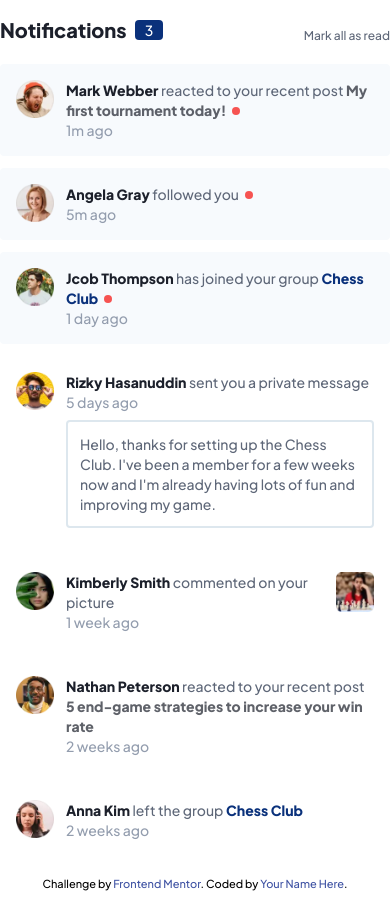
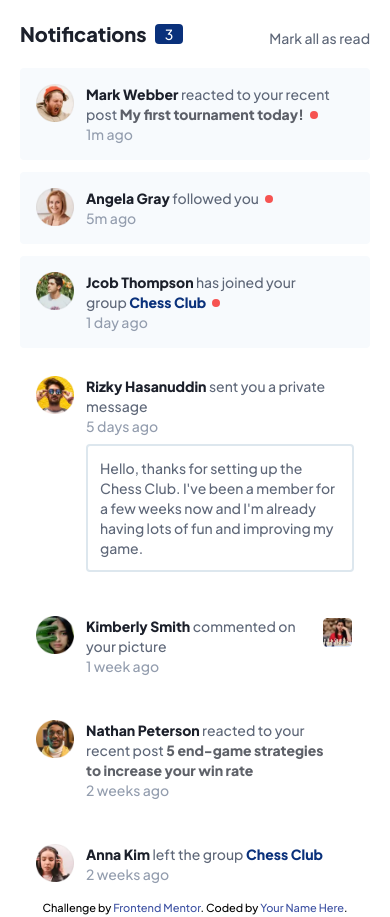
Before and after one commit to Saga-sanga/notifications-page, a React (Vite) app: page / in a window 390 px wide. Before the commit the page ends 893 px from the top, so only its background shows below. Built offline with nearby package versions, Linux system fonts and the light colour scheme.

Commit message:
feat: Make design responsive. Add active states.

```diff
--- a/src/App.tsx
+++ b/src/App.tsx
@@ -64,15 +64,16 @@ function App() {
   // const [count, setCount] = useState(0)
 
   return (
-    <div className="min-h-screen grid place-content-center">
-      <main className='min-h-[97vh] pt-4 py-5 bg-white flex flex-col gap-5'>
+    <>
+      <div className="min-h-[97vh] grid place-content-center sm:bg-very-light-grayish-blue sm:bg-opacity-80">
+        <main className='pt-5 px-5 sm:m-8 bg-white flex flex-col gap-5 max-w-xl rounded-xl'>
           <div className='flex flex-row justify-between items-end'>
             <div className='flex gap-2 items-center'>
               <span className='text-very-dark-blue text-xl font-extrabold'>Notifications</span>
               <span className='bg-blue text-white text-sm px-2.5 rounded'>3</span>
             </div>
 
-          <div className='text-xs text-dark-grayish-blue'>Mark all as read</div>
+            <div className='text-sm text-dark-grayish-blue cursor-pointer hover:text-blue'>Mark all as read</div>
           </div>
           <section className='flex flex-col gap-3'>
             {
@@ -83,11 +84,12 @@ function App() {
           </section>
         </main>
 
-      <footer className="attribution">
+      </div>
+      <footer className="attribution relative bottom-0">
         Challenge by <a href="https://www.frontendmentor.io?ref=challenge" target="_blank">Frontend Mentor</a>.
         Coded by <a href="#">Your Name Here</a>.
       </footer>
-    </div>
+    </>
   )
 }
 
--- a/src/Card.tsx
+++ b/src/Card.tsx
@@ -10,19 +10,24 @@ export default function Card({info}: {info: userData}) {
 
       <div className='w-full'>
         <div className='flex gap-4 justify-between'>
-          <div>
-            <span className='text-very-dark-blue font-extrabold'>{info.name}</span>
-            <span className='text-dark-grayish-blue'>{' '+info.content}</span>
-            {info.post ? <span className='text-very-dark-blue font-extrabold opacity-70'>{' '+info.post}</span> : ''}
-            {info.group ? <span className='text-blue font-extrabold'>{' '+info.group}</span> : ''}
-            {!info.read ? <span className='bg-red w-2 h-2 ml-1.5 mb-[1px] inline-block rounded'></span> : ''}
+          <div className='flex flex-col'>
+            <div>
+              <span className='text-very-dark-blue font-extrabold cursor-pointer hover:text-blue'>{info.name}</span>
+              <span className='text-dark-grayish-blue'>{' '+info.content}</span>
+              {info.post ? <span className='text-very-dark-blue font-extrabold opacity-70 cursor-pointer hover:text-blue hover:opacity-100'>{' '+info.post}</span> : ''}
+              {info.group ? <span className='text-blue font-extrabold cursor-pointer'>{' '+info.group}</span> : ''}
+              {!info.read ? <span className='bg-red w-2 h-2 ml-1.5 mb-[1px] inline-block rounded'></span> : ''}
+            </div>
+            <span className='text-grayish-blue'>{`${info.time} ago`}</span>
           </div>
-          {info.picture ? <img width="38" src={info.picture} alt="picture chess"/> : ''}
+          <div className='self-baseline border-2 border-transparent rounded-md hover:border-light-grayish-blue-1 cursor-pointer'>
+            {info.picture ? <img  width="38" src={info.picture} alt="picture chess"/> : ''}
+          </div>
         </div>
-        <span className='text-grayish-blue'>{`${info.time} ago`}</span>
+
         {
           info.message ?
-          <div className='text-dark-grayish-blue rounded border-solid border-2 border-light-grayish-blue-2 p-3 mt-2'>{info.message}</div>
+          <div className='text-dark-grayish-blue rounded border-solid border-2 border-light-grayish-blue-2 p-3 mt-2 cursor-pointer hover:bg-light-grayish-blue-1 hover:border-light-grayish-blue-1'>{info.message}</div>
           : ''
         }
       </div>
```
Lines whose indentation alone changed are shown as unchanged.
